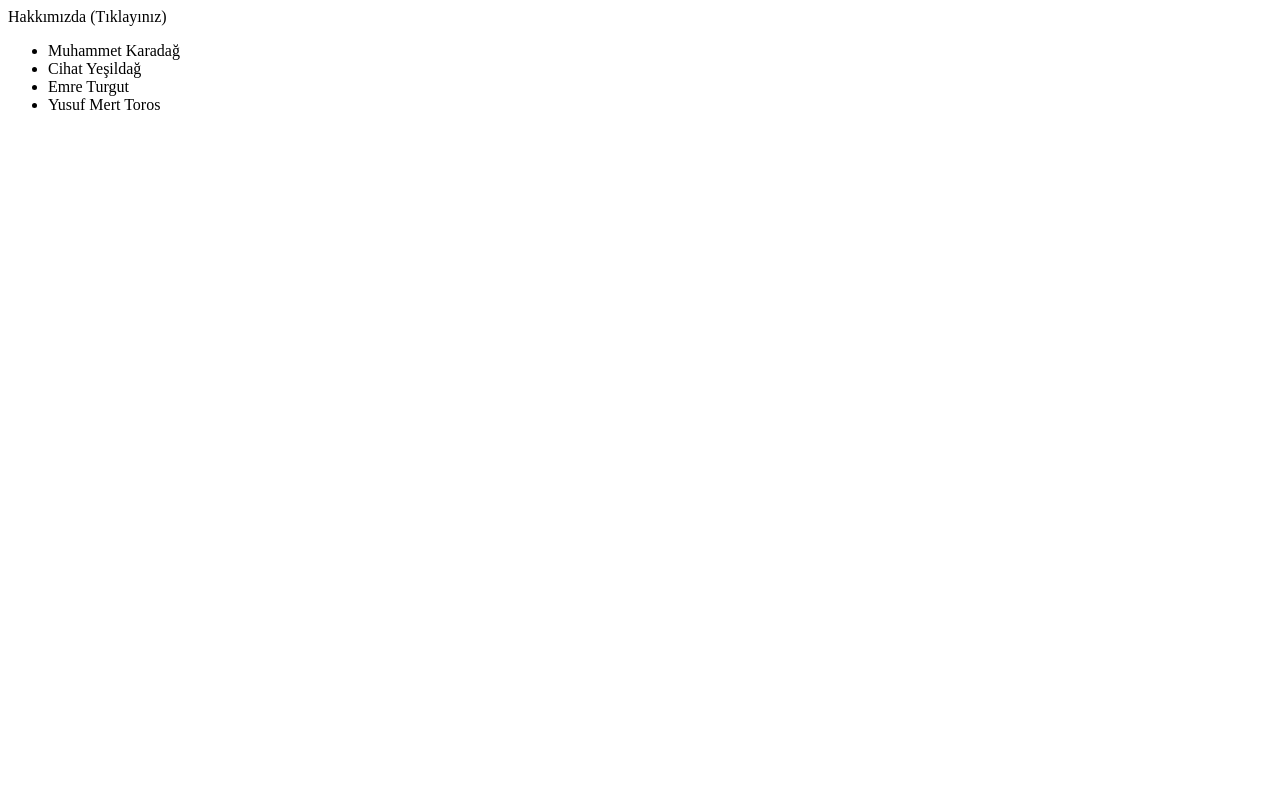
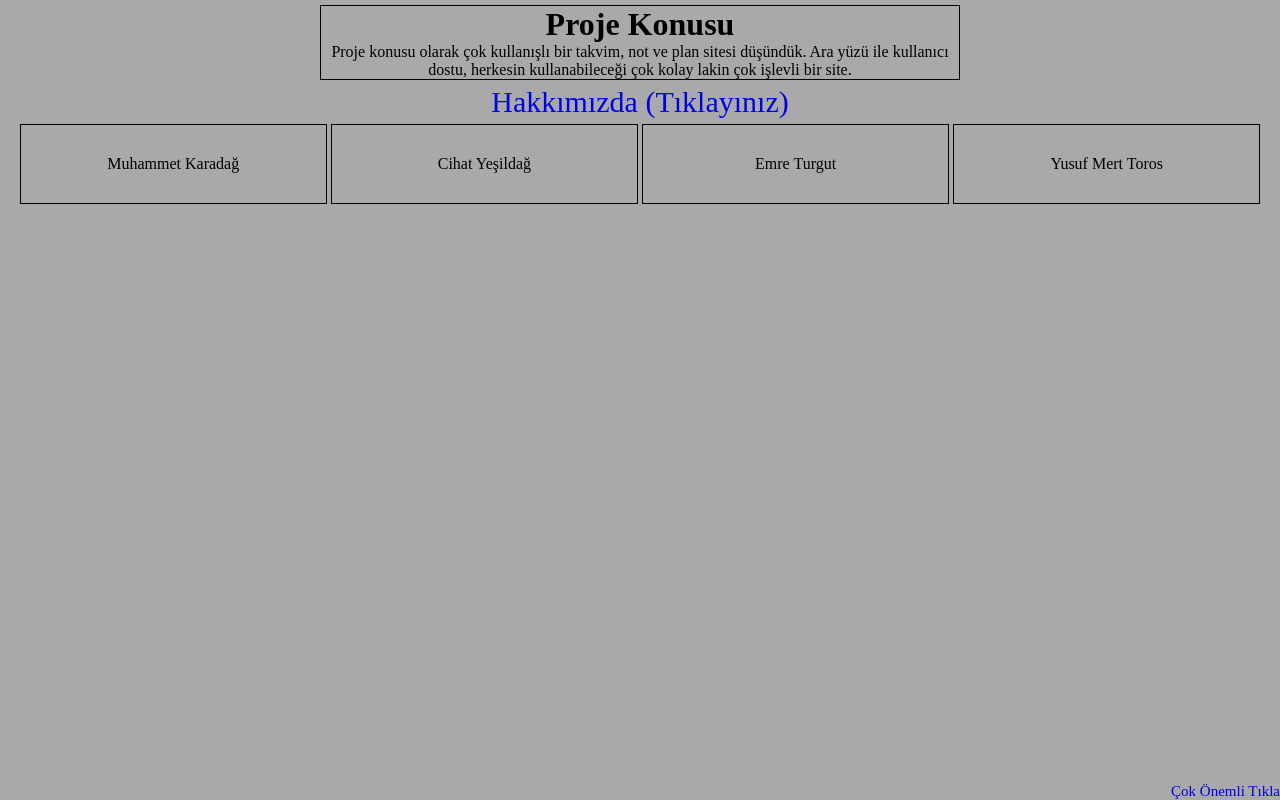
Before and after one commit to ymtoros/ymtoros.github.io, a plain HTML site: page index.html in a window 1280 px wide. Drawn offline with Linux system fonts and the light colour scheme.

Commit message:
önemli tıkla

```diff
--- /dev/null
+++ b/index.css
@@ -0,0 +1,55 @@
+* {
+    margin: 0px;
+    padding: 0px;
+    box-sizing: border-box;
+}
+
+body {
+    font-size: 16px;
+    background-color: darkgrey;
+    text-align: center;
+}
+
+a {
+    text-decoration: none;
+    font-size: 30px;
+}
+
+a:visited {
+    color: black;
+}
+
+a:hover {
+    color: rgb(87, 82, 82);
+}
+
+div {
+    border: 1px solid black;
+    width: 50%;
+    margin: 5px auto;
+    text-align: center;
+}
+
+
+li {
+    display: inline-block;
+    border: 1px solid black;
+    padding: 30px 30px;
+    width: 24%;
+}
+
+li:hover {
+    background-color: darkmagenta;
+}
+
+.liste {
+    width: 100%;
+    border: none;
+}
+
+.onemli {
+    font-size: 15px;
+    position: absolute;
+    bottom: 0px;
+    right: 0px;
+}
--- a/index.html
+++ b/index.html
@@ -2,36 +2,26 @@
 <html lang="en">
     <head>
         <meta charset="UTF-8">
-    <title>Hakkımızda</title>
-    <style>
-    a:link {
-        color: black;
-        text-decoration: none;
-    }
-    a:visited {
-        color: black;
-        text-decoration: none;
-    }
-    a:hover {
-        color: black;
-        background-color: yellow;
-        text-decoration: underline;
-    }
-    a:active {
-        color: black;
-    }
-
-</style>
+        <title>Index</title>
+        <link rel="stylesheet" href="index.css">
     </head>
     <body>
+        <div>
+            <h1>Proje Konusu</h1>
+            <p>Proje konusu olarak çok kullanışlı bir takvim, not ve plan sitesi düşündük. Ara yüzü ile kullanıcı dostu,
+                herkesin kullanabileceği çok kolay lakin çok işlevli bir site.
+            </p>
+        </div>
     <a href="Hakkimizda.html">Hakkımızda (Tıklayınız)</a>
         <ul>
+            <div class="liste">
                 <li>Muhammet Karadağ</li>
                 <li>Cihat Yeşildağ</li>
                 <li>Emre Turgut</li>
                 <li>Yusuf Mert Toros</li>
+            </div>
         </ul>
-
+    <a href="https://youtu.be/3S88KB4Mkjw?t=71" class="onemli">Çok Önemli Tıkla</a>
 
     </body>
 </html>
```
Lines whose indentation alone changed are shown as unchanged.
